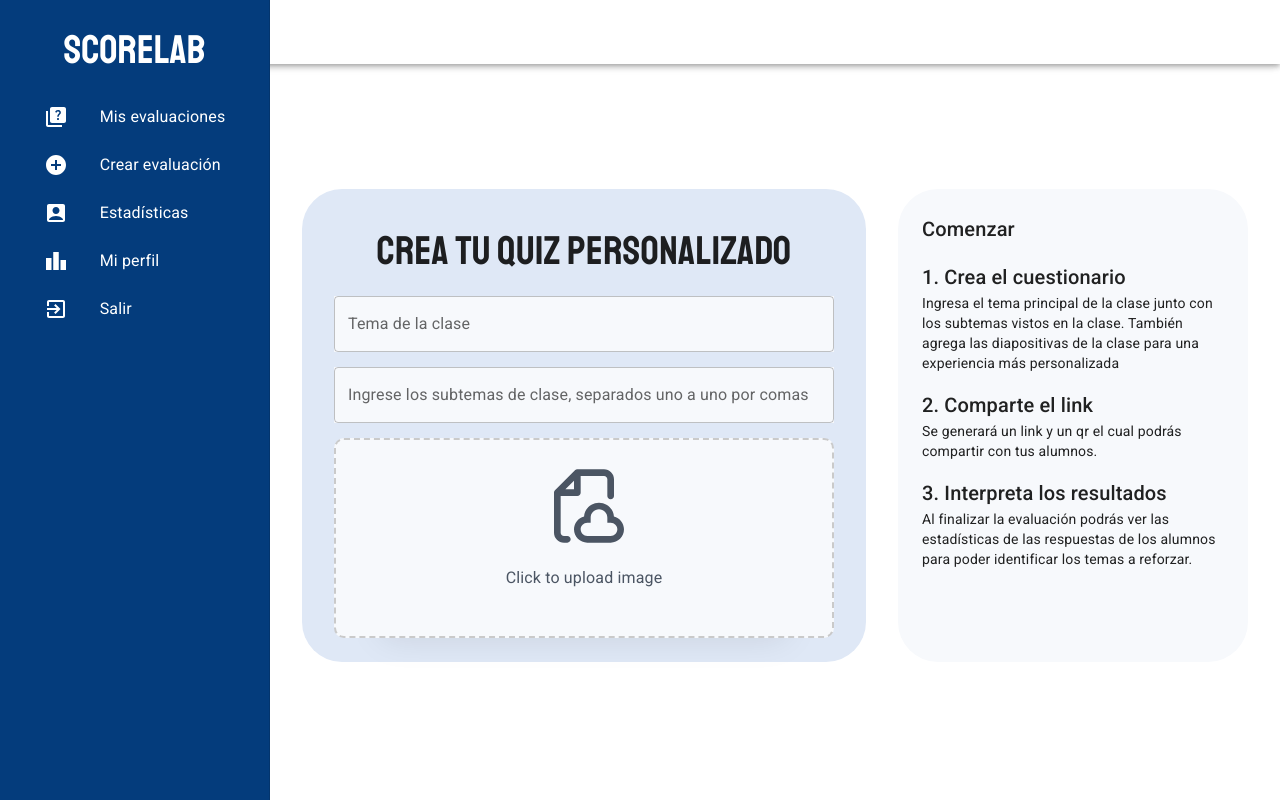
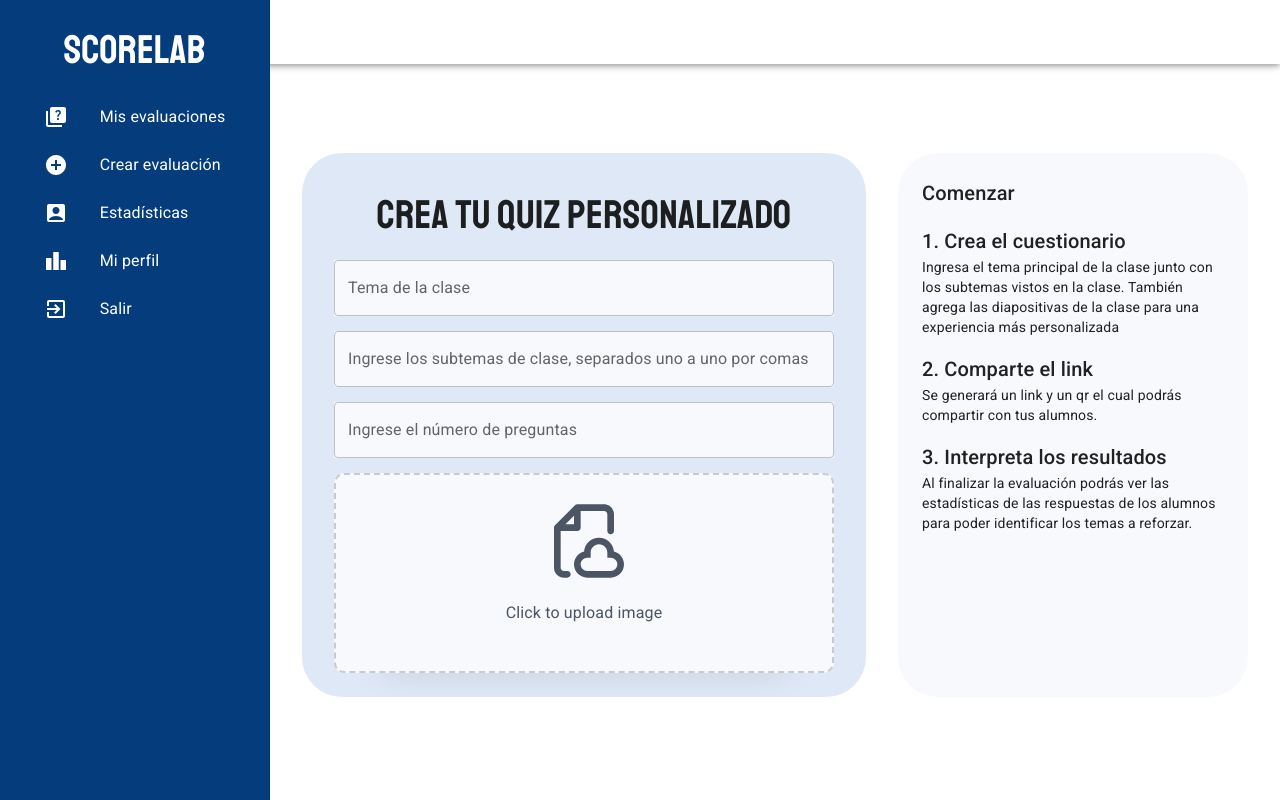
Before and after one commit to thsergitox/scorelab, a React (Vite) app: page / in a window 1280 px wide. Built offline with nearby package versions, Linux system fonts and the light colour scheme.

Commit message:
input-number-questions

```diff
--- a/src/components/FormTeacher.tsx
+++ b/src/components/FormTeacher.tsx
@@ -24,6 +24,7 @@ const FormTeacher = () => {
 
       <TextField id="outlined-basic" label="Tema de la clase" variant="outlined" sx={{bgcolor:'#F7F9FC'}} />
       <TextField id="outlined-basic" label="Ingrese los subtemas de clase, separados uno a uno por comas" variant="outlined" sx={{bgcolor:'#F7F9FC'}} />
+      <TextField id = "outlined-basic" label="Ingrese el número de preguntas" variant="outlined" sx={{bgcolor:'#F7F9FC'}} />
 
         <label className="custum-file-upload" >
           <div className="icon">
```
